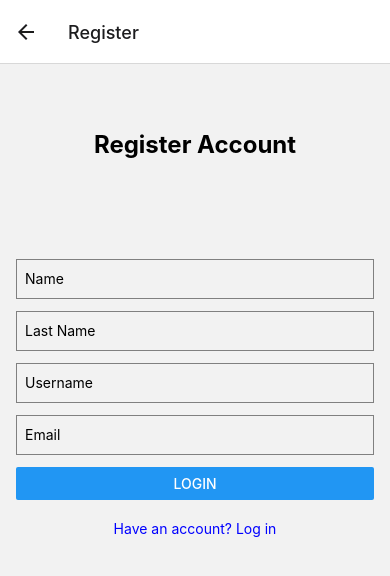
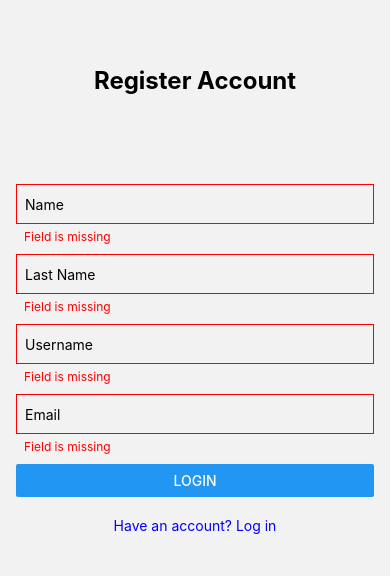
Before and after one commit to IsepMartimOliveira/DSSMV_ProjectReact_1181754, a React Native app in the folder OnlineSupertmarket/: screen /Register in a window 390 px wide. Both pictures are taken after a click on the button "LOGIN". Shown: the top 576 px of the page. Built offline with nearby package versions, Linux system fonts and the light colour scheme; no server answers.

Commit message:
Store User data using Context,display it in Login button and changes in the TextInputComponent

```diff
--- a/OnlineSupertmarket/App.tsx
+++ b/OnlineSupertmarket/App.tsx
@@ -1,9 +1,11 @@
-// App.tsx
 import React from 'react';
 import Routes from './routes/Routes';
+import {UserProvider} from './context/UserProvider';
 
-const App = () => {
-  return <Routes />;
-};
+const App = () => (
+  <UserProvider>
+    <Routes />
+  </UserProvider>
+);
 
 export default App;
--- a/OnlineSupertmarket/components/ImageSection.js
+++ b/OnlineSupertmarket/components/ImageSection.js
@@ -1,4 +1,3 @@
-// ImageSection.js
 import React from 'react';
 import {View, Image, StyleSheet} from 'react-native';
 import welcomeImage from '../assets/25224_294121_10150_image.jpg';
--- a/OnlineSupertmarket/components/TextInputField.js
+++ b/OnlineSupertmarket/components/TextInputField.js
@@ -1,31 +1,40 @@
+// TextInputField.js
 import React from 'react';
-import {TextInput, StyleSheet} from 'react-native';
+import { TextInput, View, Text, StyleSheet } from 'react-native';
 
-const TextInputField = ({
-  placeholder,
-  value,
-  onChangeText,
-  keyboardType = 'default',
-}) => {
+const TextInputField = ({ placeholder, value, onChangeText, keyboardType, error }) => {
   return (
+    <View style={styles.container}>
       <TextInput
-      style={styles.input}
+        style={[styles.input, error && styles.errorBorder]}
         placeholder={placeholder}
         value={value}
         onChangeText={onChangeText}
         keyboardType={keyboardType}
-      autoCapitalize="none"
       />
+      {error && <Text style={styles.errorText}>{error}</Text>}
+    </View>
   );
 };
 
 const styles = StyleSheet.create({
+  container: {
+    marginBottom: 10,
+  },
   input: {
     height: 40,
     borderColor: 'gray',
     borderWidth: 1,
-    marginBottom: 12,
-    paddingLeft: 8,
+    padding: 8,
+  },
+  errorBorder: {
+    borderColor: 'red',
+  },
+  errorText: {
+    color: 'red',
+    fontSize: 12,
+    marginTop: 5,
+    marginLeft: 8, // Adjust the margin as needed
   },
 });
 
--- /dev/null
+++ b/OnlineSupertmarket/context/UserProvider.js
@@ -0,0 +1,19 @@
+import React, {createContext, useContext, useState} from 'react';
+
+const UserContext = createContext();
+
+export const UserProvider = ({children}) => {
+  const [userData, setUserData] = useState(null);
+
+  const setUser = data => {
+    setUserData(data);
+  };
+
+  return (
+    <UserContext.Provider value={{userData, setUser}}>
+      {children}
+    </UserContext.Provider>
+  );
+};
+
+export const useUser = () => useContext(UserContext);
--- a/OnlineSupertmarket/routes/Routes.js
+++ b/OnlineSupertmarket/routes/Routes.js
@@ -3,7 +3,7 @@ import {NavigationContainer} from '@react-navigation/native';
 import {createStackNavigator} from '@react-navigation/stack';
 import WelcomeScreen from '../screens/WelcomeScreen';
 import RegisterScreen from '../screens/RegisterScreen';
-import LoginScreen from "../screens/LoginScreen";
+import LoginScreen from '../screens/LoginScreen';
 
 const Stack = createStackNavigator();
 
@@ -11,9 +11,21 @@ const Routes = () => {
   return (
     <NavigationContainer>
       <Stack.Navigator initialRouteName="Welcome">
-        <Stack.Screen name="Welcome" component={WelcomeScreen} />
-        <Stack.Screen name="Register" component={RegisterScreen} />
-        <Stack.Screen name="Login" component={LoginScreen}/>
+        <Stack.Screen
+          options={{headerShown: false}}
+          name="Welcome"
+          component={WelcomeScreen}
+        />
+        <Stack.Screen
+          options={{headerShown: false}}
+          name="Register"
+          component={RegisterScreen}
+        />
+        <Stack.Screen
+          options={{headerShown: false}}
+          name="Login"
+          component={LoginScreen}
+        />
       </Stack.Navigator>
     </NavigationContainer>
   );
--- a/OnlineSupertmarket/screens/LoginScreen.js
+++ b/OnlineSupertmarket/screens/LoginScreen.js
@@ -1,11 +1,25 @@
+import React, {useState, useEffect} from 'react';
 import {View, StyleSheet} from 'react-native';
 import TextInputField from '../components/TextInputField';
-import LoginButton from '../components/LoginButton';
 import Title from '../components/Title';
 import {useNavigation } from "@react-navigation/native";
+import LoginButton from '../components/LoginButton';
+import {useUser} from '../context/UserProvider';
 
 const LoginScreen = () => {
-  let handleLogin;
+  const [username, setUsername] = useState('');
+  const [password, setPassword] = useState('');
+  const {userData} = useUser();
+  useEffect(() => {
+    if (userData) {
+      setUsername(userData.username);
+      setPassword(userData.spoonacularPassword);
+    }
+  }, [userData]);
+  const handleLogin = () => {
+    console.log('Username:', username);
+    console.log('Password:', password);
+  };
   return (
     <View style={styles.container}>
       <View style={styles.titleContainer}>
@@ -13,15 +27,17 @@ const LoginScreen = () => {
       </View>
       <TextInputField
         placeholder="Username"
-        //value={name}
-        //onChangeText={text => setName(text)}
+        value={username}
+        onChangeText={text => setUsername(text)}
       />
       <TextInputField
         placeholder="Password"
-        // value={lastName}
-        //  onChangeText={text => setLastName(text)}
+        secureTextEntry={true}
+        autoCorrect={false}
+        password={true}
+        value={password}
+        onChangeText={text => setPassword(text)}
       />
-
       <LoginButton onPress={handleLogin} />
 
       <View style={styles.titleContainer} />
--- a/OnlineSupertmarket/screens/RegisterScreen.js
+++ b/OnlineSupertmarket/screens/RegisterScreen.js
@@ -5,8 +5,11 @@ import LoginButton from '../components/LoginButton';
 import Title from '../components/Title';
 import {useNavigation} from '@react-navigation/native';
 import {connectUser} from '../service/Request';
+import {useUser} from '../context/UserProvider';
+
 
 const RegisterScreen = () => {
+  const {setUser} = useUser();
   const navigation = useNavigation();
 
   const [name, setName] = useState('');
@@ -14,14 +17,53 @@ const RegisterScreen = () => {
   const [username, setUsername] = useState('');
   const [email, setEmail] = useState('');
 
+  const [nameError, setNameError] = useState(null);
+  const [lastNameError, setLastNameError] = useState(null);
+  const [usernameError, setUsernameError] = useState(null);
+  const [emailError, setEmailError] = useState(null);
+
   const handleLogin = () => {
-    console.log('Name:', name);
-    console.log('Last Name:', lastName);
-    console.log('Username:', username);
-    console.log('Email:', email);
-    createUser();
+    if (validateFields()) {
+      console.log('Name:', name);
+      console.log('Last Name:', lastName);
+      console.log('Username:', username);
+      console.log('Email:', email);
+      createUser();
+    }
   };
+  const validateFields = () => {
+    let isValid = true;
 
+    if (!name.trim()) {
+      setNameError('Field is missing');
+      isValid = false;
+    } else {
+      setNameError(null);
+    }
+
+    if (!lastName.trim()) {
+      setLastNameError('Field is missing');
+      isValid = false;
+    } else {
+      setLastNameError(null);
+    }
+
+    if (!username.trim()) {
+      setUsernameError('Field is missing');
+      isValid = false;
+    } else {
+      setUsernameError(null);
+    }
+
+    if (!email.trim()) {
+      setEmailError('Field is missing');
+      isValid = false;
+    } else {
+      setEmailError(null);
+    }
+
+    return isValid;
+  };
   function handleLoginClick() {
     navigation.navigate('Login');
   }
@@ -31,12 +73,7 @@ const RegisterScreen = () => {
       const response = await connectUser(userData);
       console.log('Response:', response);
       if (response.status === 'success') {
-        const { username, hash, spoonacularPassword } = response;
-
-        console.log('Username:', username);
-        console.log('Hash:', hash);
-        console.log('Spoonacular Password:', spoonacularPassword);
-
+        setUser(response);
       } else {
         console.error('API Error:', response.status);
       }
@@ -54,22 +91,26 @@ const RegisterScreen = () => {
         placeholder="Name"
         value={name}
         onChangeText={text => setName(text)}
+        error={nameError}
       />
       <TextInputField
         placeholder="Last Name"
         value={lastName}
         onChangeText={text => setLastName(text)}
+        error={lastNameError}
       />
       <TextInputField
         placeholder="Username"
         value={username}
         onChangeText={text => setUsername(text)}
+        error={usernameError}
       />
       <TextInputField
         placeholder="Email"
         value={email}
         onChangeText={text => setEmail(text)}
         keyboardType="email-address"
+        error={emailError}
       />
       <LoginButton onPress={handleLogin} />
 
```
Lines whose indentation alone changed are shown as unchanged.
